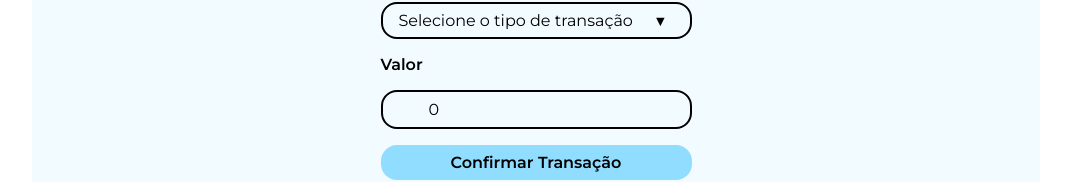
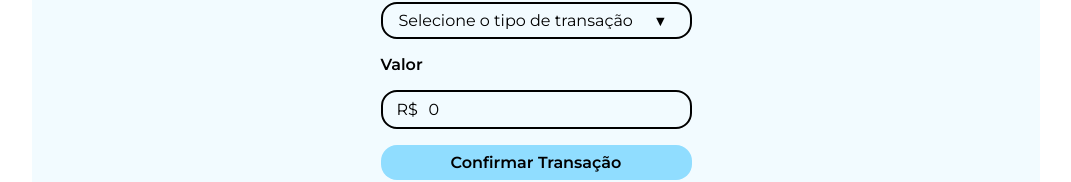
Before and after one commit to feliven/anybank, an Angular app: page / in a window 1280 px wide. Shown: the part 412-594 px from the top of the page, without its empty margins (104-1175 px from the left). Built offline with nearby package versions, Linux system fonts and the light colour scheme.

Commit message:
impede saque maior que saldo

```diff
--- a/src/app/app.component.ts
+++ b/src/app/app.component.ts
@@ -30,6 +30,13 @@
   });
 
   processarTransacao(transacao: Transacao) {
+    if (
+      transacao.tipo === TipoTransacao.SAQUE &&
+      transacao.valor > this.saldo()
+    ) {
+      return alert('Saldo insuficiente!');
+    }
+
     this.listaTransacoes.update((listaAtual) => [transacao, ...listaAtual]);
 
     console.log(this.listaTransacoes());
--- a/src/app/form-nova-transacao/form-nova-transacao.component.html
+++ b/src/app/form-nova-transacao/form-nova-transacao.component.html
@@ -21,6 +21,7 @@
         </div>
       </label>
       <label class="campo-grupo">Valor</label>
+      <div class="input-wrapper">
         <input
           [(ngModel)]="valorTransacao"
           type="number"
@@ -31,6 +32,7 @@
           class="campo input-valor-transacao"
           required
         />
+      </div>
       <button class="botao-confirmar-transacao">Confirmar Transação</button>
     </div>
   </form>
```
Lines whose indentation alone changed are shown as unchanged.
